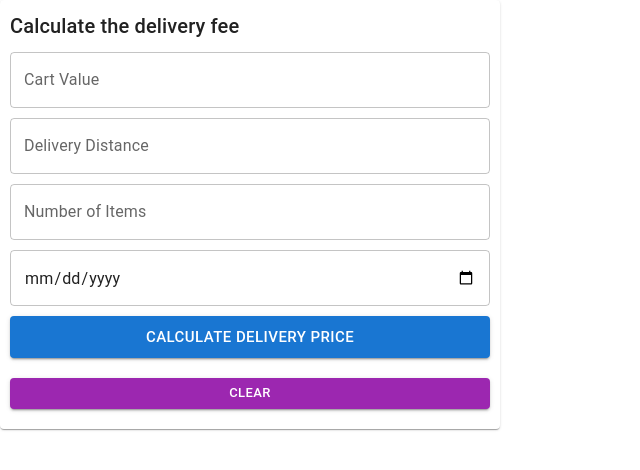
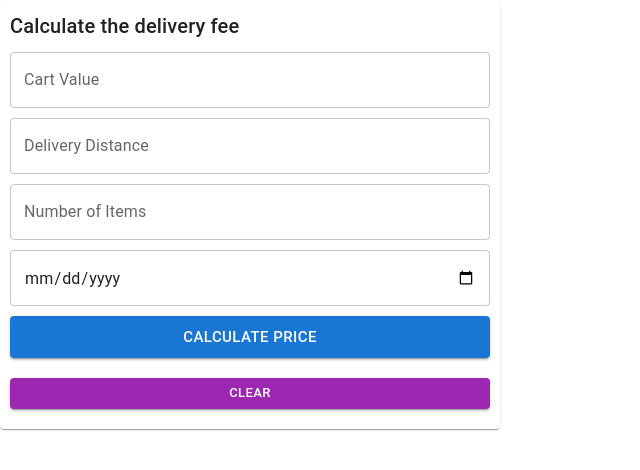
Before and after one commit to hasanmd91/wolt_-assignment-, a React (Create React App) app: page / in a window 1280 px wide. Shown: the top 470 px of the page, without its empty margins (0-640 px from the left). Built offline with nearby package versions, Linux system fonts and the light colour scheme.

Commit message:
delivery fee calculation done

```diff
--- a/src/App.tsx
+++ b/src/App.tsx
@@ -2,6 +2,8 @@ import React, { useState } from "react";
 import { FormEvent } from "react";
 import { deliveryDetails } from "./Model";
 import Calculator from "./components/Calculator";
+import { Stack } from "@mui/material";
+import { parse } from "node:path/win32";
 
 const App: React.FC = () => {
   // State to store error message
@@ -39,19 +41,28 @@ const App: React.FC = () => {
     if (orderDetails.numberOfItems > 12) {
       cost += 1.2;
     }
-    // Maximum delivery cost
+
+    //Rush hour delivery surcharge
+
+    let newDate = new Date(orderDetails.orderTime);
+    // checks if the day is Friday
+    if (newDate.getUTCDay() === 5) {
+      let orderHour = newDate.getUTCHours();
+      if (orderHour >= 15 && orderHour <= 19) {
+        cost *= 1.2;
+      }
+    }
+
     if (cost > 15) {
+      // Maximum delivery cost
       cost = 15;
     }
     // Free delivery
     if (orderDetails.cartValue >= 100) {
       cost = 0;
     }
-
     cost = parseFloat(cost.toFixed(2));
     setDeliveryCost(cost);
-
-    console.log(cost);
   };
 
   // Handle calculate button click
@@ -60,9 +71,9 @@ const App: React.FC = () => {
     e.preventDefault();
     setErrorMessage("");
 
-    const error: string = validateOrderDetails(orderDetails);
-    if (error) {
-      setErrorMessage(error);
+    const err: string = validateOrderDetails(orderDetails);
+    if (err) {
+      setErrorMessage(err);
       return;
     }
     clearOrderDetails();
@@ -97,7 +108,7 @@ const App: React.FC = () => {
   };
 
   return (
-    <div>
+    <Stack>
       <Calculator
         orderDetails={orderDetails}
         errorMessage={errorMessage}
@@ -105,7 +116,7 @@ const App: React.FC = () => {
         handleCalculateClick={handleCalculateClick}
         clearOrderDetails={clearOrderDetails}
       />
-    </div>
+    </Stack>
   );
 };
 
--- a/src/components/Calculator.tsx
+++ b/src/components/Calculator.tsx
@@ -37,7 +37,7 @@ const Calculator: React.FC<CalculatorProps> = ({
         />
 
         <TextField
-          placeholder="Meter"
+          placeholder="Max 20000 meter"
           type="number"
           name="deliveryDistance"
           label="Delivery Distance"
@@ -48,13 +48,18 @@ const Calculator: React.FC<CalculatorProps> = ({
               ? ""
               : orderDetails.deliveryDistance
           }
-          onChange={(e: ChangeEvent<HTMLInputElement>) =>
-            setOrderDetails({
-              ...orderDetails,
-              deliveryDistance: +e.target.value,
-            })
-          }
+          onChange={(e: ChangeEvent<HTMLInputElement>) => {
+            let val = +e.target.value;
+            //Limiting the distance within 20km
+            if (val < 20000) {
+              setOrderDetails({
+                ...orderDetails,
+                deliveryDistance: val,
+              });
+            }
+          }}
         />
+
         <TextField
           type="number"
           name="numberOfItems"
@@ -69,6 +74,7 @@ const Calculator: React.FC<CalculatorProps> = ({
           }
         />
         <TextField
+          required
           type="date"
           name="OrderTime"
           variant="outlined"
@@ -87,7 +93,7 @@ const Calculator: React.FC<CalculatorProps> = ({
           sx={{ marginBottom: "10px" }}
           type="submit"
         >
-          Calculate Delivery Price{" "}
+          Calculate Price{" "}
         </Button>
 
         <Button
```
